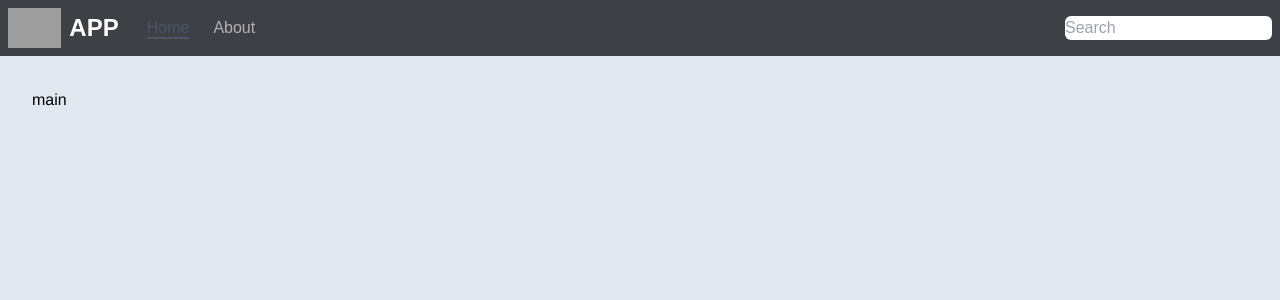
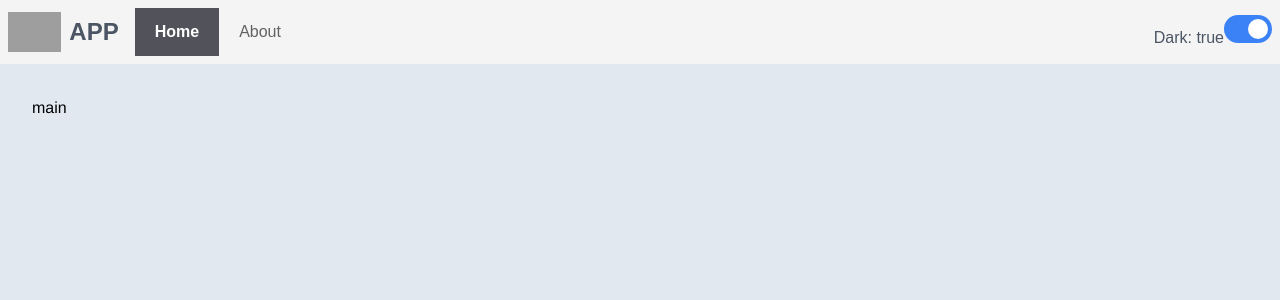
Before and after one commit to borsTiHD/vue-project, a Vue app: page / in a window 1280 px wide. Shown: the top 300 px of the page. Built offline with nearby package versions, Linux system fonts and the light colour scheme; grey boxes are pictures that could not be loaded; a web font is replaced by a local one.

Commit message:
Darkmode hinzugefügt und Tailwind fixes hinzugefügt.

```diff
--- a/src/components/layout/AppNavbar.vue
+++ b/src/components/layout/AppNavbar.vue
@@ -1,5 +1,5 @@
 <template>
-    <Menubar :model="items" class="bg-zinc-700 text-white">
+    <Menubar :model="items" class="bg-zinc-100 dark:bg-zinc-700 dark:text-white">
         <template #start>
             <div class="text-2xl font-bold flex items-center gap-2 mr-4">
                 <img alt="logo" src="https://www.primefaces.org/wp-content/uploads/2020/05/placeholder.png" class="h-10">
@@ -8,18 +8,31 @@
         </template>
         <template #item="{ item }">
             <RouterLink :to="item.to" custom v-slot="{ href, navigate, isActive, isExactActive }">
-                <a :href="href" @click="navigate" class="m-1 p-2 rounded hover:bg-zinc-500 hover:text-white align-middle" :class="[{ 'active-link': isActive, 'active-link-exact': isExactActive }, isActive ? 'underline decoration-2 underline-offset-4 decoration-primary' : 'text-white/60']">{{ item.label }}</a>
+                <a
+                    :href="href"
+                    @click="navigate"
+                    class="p-menuitem-link text-black/60 dark:text-white/60 hover:bg-zinc-500 hover:text-white dark:hover:bg-zinc-100 dark:hover:text-black"
+                    :class="[{
+                        'active-link bg-zinc-600 text-white/100 font-bold': isActive,
+                        'active-link-exact': isExactActive
+                    }]">
+                    {{ item.label }}
+                </a>
             </RouterLink>
         </template>
         <template #end>
-            <InputText placeholder="Search" type="text" />
+            <div class="flex-col">
+                <span>Dark: {{ isDarkMode }}</span>
+                <InputSwitch v-model="isDarkMode" @change="updateDarkmode" />
+            </div>
         </template>
     </Menubar>
 </template>
 
 <script setup lang="ts">
+import { ref, computed, watch } from 'vue'
 import { RouterLink } from 'vue-router'
-import { ref } from 'vue'
+import { useDarkModeStore } from '../../stores/darkmode'
 const items = ref([
     {
         label:'Home',
@@ -30,6 +43,20 @@ const items = ref([
         to: '/about'
     }
 ])
+
+// Store
+const darkModeStore = useDarkModeStore()
+const isDarkMode = computed(() => darkModeStore.isDarkMode)
+
+// Darkmode Watcher
+watch(isDarkMode, () => {
+    document.body.classList.toggle('dark', darkModeStore.isDarkMode)
+})
+
+// Darkmode Toggle
+const updateDarkmode = () => {
+    darkModeStore.setDarkMode(!isDarkMode.value)
+}
 </script>
 
 <style scoped>
--- a/src/plugins/PrimeVue.ts
+++ b/src/plugins/PrimeVue.ts
@@ -18,6 +18,7 @@ import Card from 'primevue/card'
 import Dialog from 'primevue/dialog'
 import Button from 'primevue/button'
 import InputText from 'primevue/inputtext'
+import InputSwitch from 'primevue/inputswitch'
 
 export const PrimeVuePlugin = {
     install(app) {
@@ -27,5 +28,6 @@ export const PrimeVuePlugin = {
         app.component('Dialog', Dialog)
         app.component('Button', Button)
         app.component('InputText', InputText)
+        app.component('InputSwitch', InputSwitch)
     }
 }
--- a/src/stores/counter.ts
+++ /dev/null
@@ -1,16 +0,0 @@
-import { defineStore } from 'pinia'
-
-export const useCounterStore = defineStore({
-    id: 'counter',
-    state: () => ({
-        counter: 0
-    }),
-    getters: {
-        doubleCount: (state) => state.counter * 2
-    },
-    actions: {
-        increment() {
-            this.counter++
-        }
-    }
-})
--- /dev/null
+++ b/src/stores/darkmode.ts
@@ -0,0 +1,16 @@
+import { defineStore } from 'pinia'
+
+export const useDarkModeStore = defineStore({
+    id: 'darkmode-store',
+    state: () => ({
+        darkMode: true
+    }),
+    actions: {
+        setDarkMode(value: boolean) {
+            this.darkMode = value
+        }
+    },
+    getters: {
+        isDarkMode: (state) => state.darkMode
+    }
+})
--- a/src/views/AboutView.vue
+++ b/src/views/AboutView.vue
@@ -15,7 +15,7 @@
             </template>
             <template #footer>
                 <div class="flex gap-2">
-                    <Button label="Open Dialog" @click="display = !display"/>
+                    <Button label="Open Dialog" class="bg-red-500 hover:bg-red-300 border-red-700" @click="display = !display"/>
                     <Button label="Open Dialog" class="p-button-primary" @click="display = !display"/>
                     <Button label="Open Dialog" class="p-button-secondary" @click="display = !display"/>
                 </div>
--- a/tailwind.config.js
+++ b/tailwind.config.js
@@ -5,6 +5,8 @@ module.exports = {
         './index.html',
         './src/**/*.{vue,js,ts,jsx,tsx}'
     ],
+    important: true,
+    darkMode: 'class',
     theme: {},
     plugins: []
     // prefix: 'tw-'
```
